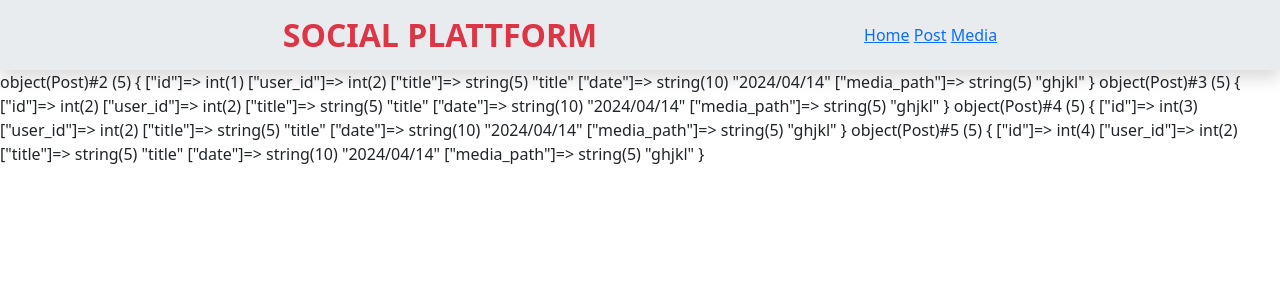
After one commit to MarcoGotti/social-platform, a PHP site: page /social-platform/models/Post.php in a window 1280 px wide. The commit adds this page. Shown: the top 300 px of the page. Run offline with PHP 8.4, Linux system fonts and the light colour scheme.

Commit message:
add class Post and class Media

```diff
--- a/database/conn_mysql.php
+++ b/database/conn_mysql.php
@@ -1,6 +1,6 @@
 <?php
 
-
+/* Connect to the database via PHP */
 define('DB_SERVERNAME', 'localhost');
 define('DB_USERNAME', 'root');
 define('DB_PASSWORD', 'root');
--- a/index.php
+++ b/index.php
@@ -1,7 +1,6 @@
 <?php
 
 /* ricerca con tags WHERE tags LIKE "%estate%" */
-/* Connect to the database via PHP */
 
 require_once __DIR__ . '/database/conn_mysql.php';
 require_once __DIR__ . '/database/db_mysql.php';
--- a/layout/head.php
+++ b/layout/head.php
@@ -11,7 +11,12 @@
 </head>
 
 <body>
-    <header class="p-3 text-center bg-body-secondary text-danger shadow">
-        <h2 class="text-uppercase fw-bold">Social plattform</h2>
+    <header class="justify-content-evenly p-3 text-center bg-body-secondary shadow d-flex align-items-center">
+        <h2 class="mb-0 text-uppercase text-danger fw-bold">Social plattform</h2>
+        <div>
+            <a href="http://localhost/social-platform/index.php">Home</a>
+            <a href="http://localhost/social-platform/models/Post.php">Post</a>
+            <a href="http://localhost/social-platform/models/Media.php">Media</a>
+        </div>
 
     </header>
--- /dev/null
+++ b/models/Post.php
@@ -0,0 +1,39 @@
+<?php
+
+require __DIR__ . '/../layout/head.php';
+
+class Post
+{
+    public static int $numb = 0;
+    public int $id;
+    /* public $tags;
+    public $created_at;
+    public $updated_at; */
+
+    public function __construct(
+        public int $user_id,
+        public string $title,
+        public string $date,
+        /* array $tags,
+        string $created_at,
+        string $updated_at, */
+        public string $media_path
+    ) {
+        $this->id = self::setId(get_class($this));
+    }
+
+    public static function setId($class)
+    {
+        $class::$numb++;
+        return $class::$numb;
+    }
+}
+
+$trial1 = new Post(2, 'title', date("Y/m/d"), 'ghjkl');
+var_dump($trial1);
+$trial2 = new Post(2, 'title', date("Y/m/d"), 'ghjkl');
+var_dump($trial2);
+$trial3 = new Post(2, 'title', date("Y/m/d"), 'ghjkl');
+var_dump($trial3);
+$trial4 = new Post(2, 'title', date("Y/m/d"), 'ghjkl');
+var_dump($trial4);
```
Also changed, not shown: models/Media.php (added, +99 -0 lines).
